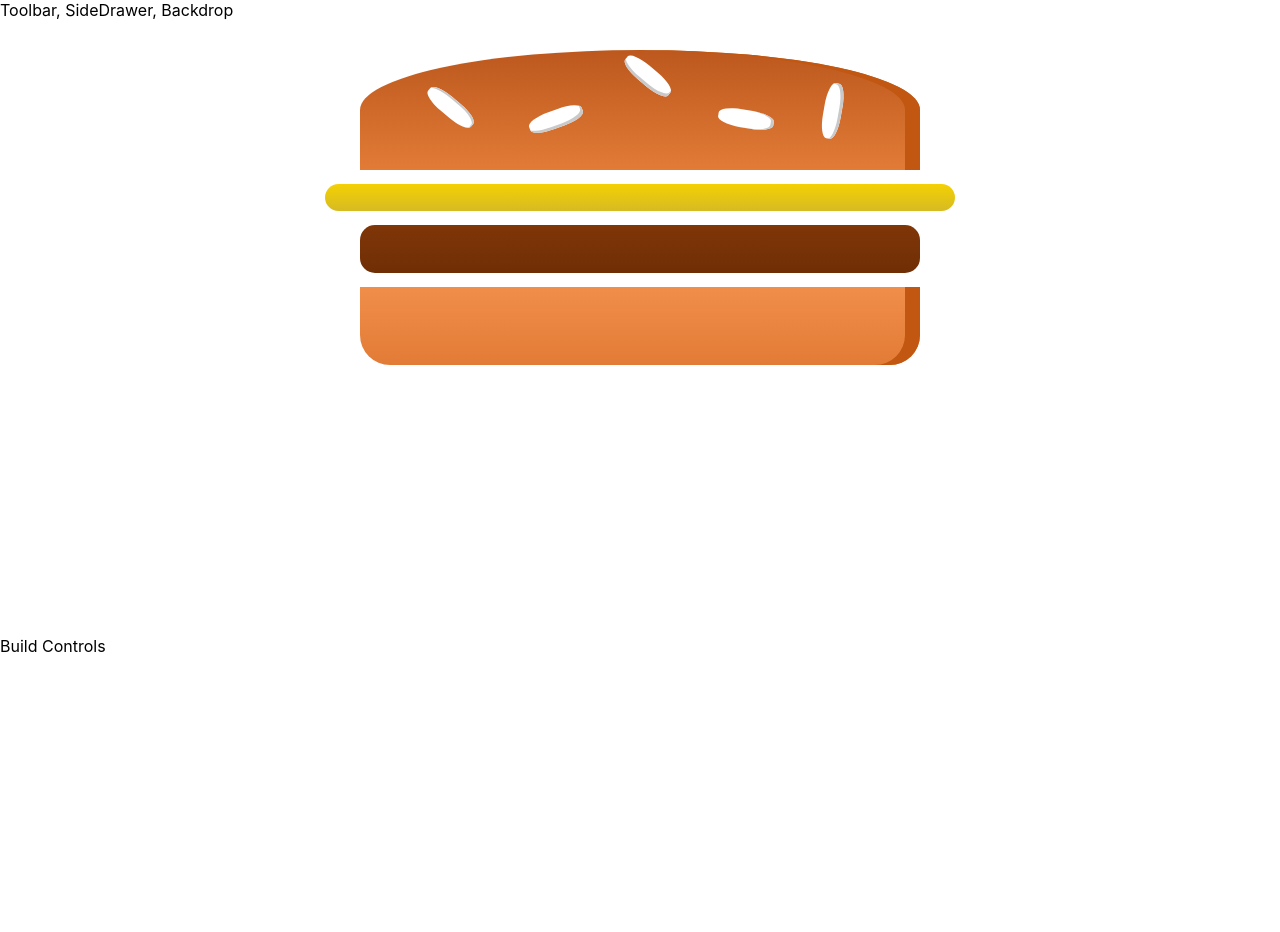
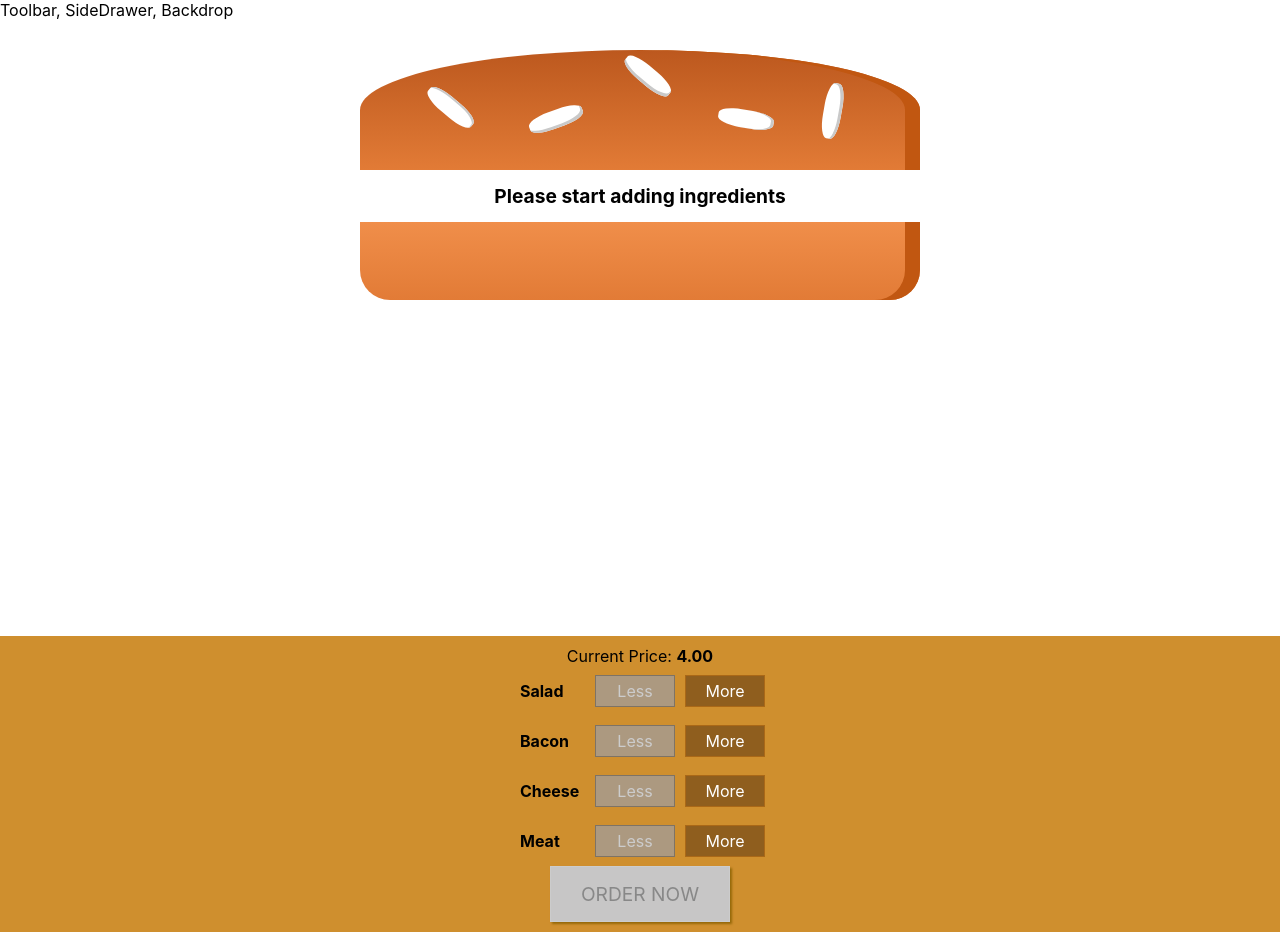
Before and after one commit to leawn/react, a React app in the folder react-projects/burger-builder-project/: page / in a window 1280 px wide. Before the commit the page ends 800 px from the top, so only its background shows below. Built offline with nearby package versions, Linux system fonts and the light colour scheme.

Commit message:
adding components to burger-builder

```diff
--- /dev/null
+++ b/react-projects/burger-builder-project/src/components/Burger/BuildControls/BuildControl/BuildControl.js
@@ -0,0 +1,12 @@
+import React from 'react';
+import {Label, Less, StyledBuildControl, More} from "./StyledBuildControl";
+
+const BuildControl = (props) => (
+    <StyledBuildControl>
+        <Label>{props.label}</Label>
+        <Less onClick={props.removed} disabled={props.disabled}>Less</Less>
+        <More onClick={props.added}>More</More>
+    </StyledBuildControl>
+);
+
+export default BuildControl;
--- /dev/null
+++ b/react-projects/burger-builder-project/src/components/Burger/BuildControls/BuildControl/StyledBuildControl.js
@@ -0,0 +1,55 @@
+import styled from 'styled-components';
+
+export const StyledBuildControl = styled.div`
+  display: flex;
+  justify-content: space-between;
+  align-items: center;
+  margin: 5px 0;
+  button {
+    display: block;
+    font: inherit;
+    padding: 5px;
+    margin: 0 5px;
+    width: 80px;
+    border: 1px solid #aa6817;
+    cursor: pointer;
+    outline: none;
+  };
+  button:disabled {
+    background-color: #ac9980;
+    border: 1px solid #7e7365;
+    color: #ccc;
+    cursor: default;
+  };
+  button:hover:disabled {
+    background-color: #AC9980;
+    color: #ccc;
+    cursor: not-allowed;
+  }
+`;
+
+export const Label = styled.div`
+  padding: 10px;
+  font-weight: bold;
+  width: 80px;
+`;
+
+export const Less = styled.button`
+  background-color: #D39952;
+  color: white;
+  :active,
+  :hover {
+    background-color: #DAA972;
+    color: white;
+  }
+`;
+
+export const More = styled.button`
+  background-color: #8F5E1E;
+  color: white;
+  :active,
+  :hover {
+    background-color: #99703F;
+    color: white;
+  }
+`;
--- /dev/null
+++ b/react-projects/burger-builder-project/src/components/Burger/BuildControls/BuildControls.js
@@ -0,0 +1,28 @@
+import React from 'react';
+import {OrderButton, StyledBuildControls} from "./StyledBuildControls";
+import BuildControl from "./BuildControl/BuildControl";
+
+const controls = [
+    { label: 'Salad', type: 'salad'},
+    { label: 'Bacon', type: 'bacon'},
+    { label: 'Cheese', type: 'cheese'},
+    { label: 'Meat', type: 'meat'}
+];
+
+const BuildControls = (props) => (
+    <StyledBuildControls>
+        <p>Current Price: <strong>{props.price.toFixed(2)}</strong></p>
+        {controls.map(ctrl => (
+            <BuildControl
+                key={ctrl.label}
+                label={ctrl.label}
+                added={() => props.ingredientAdded(ctrl.type)}
+                removed={() => props.ingredientRemoved(ctrl.type)}
+                disabled={props.disabled[ctrl.type]}
+            />
+        ))}
+        <OrderButton disabled={!props.purchasable}>ORDER NOW</OrderButton>
+    </StyledBuildControls>
+);
+
+export default BuildControls;
--- /dev/null
+++ b/react-projects/burger-builder-project/src/components/Burger/BuildControls/StyledBuildControls.js
@@ -0,0 +1,51 @@
+import styled, {keyframes} from 'styled-components';
+
+export const StyledBuildControls = styled.div`
+  width: 100%;
+  background-color: #cf8f2e;
+  display: flex;
+  flex-flow: column;
+  align-items: center;
+  box-shadow: 0 2px 1px #ccc;
+  margin: auto;
+  padding: 10px 0;
+`;
+
+const enable = keyframes`
+    0% {
+        transform: scale(1);
+    }
+    60% {
+        transform: scale(1.1);
+    }
+    100% {
+        transform: scale(1);
+    }
+`
+
+export const OrderButton = styled.button`
+  background-color: #DAD735;
+  outline: none;
+  cursor: pointer;
+  border: 1px solid #966909;
+  color: #966909;
+  font-family: inherit;
+  font-size: 1.2em;
+  padding: 15px 30px;
+  box-shadow: 2px 2px 2px #966909;
+  :hover,
+  :active {
+    background-color: #A0DB41;
+    border: 1px solid #966909;
+    color: #966909;
+  };
+  :disabled {
+    background-color: #C7C6C6;
+    cursor: not-allowed;
+    border: 1px solid #ccc;
+    color: #888888;
+  };
+  :not(:disabled) {
+    animation: ${enable} 0.3s linear;
+  }
+`;
--- a/react-projects/burger-builder-project/src/components/Burger/Burger.js
+++ b/react-projects/burger-builder-project/src/components/Burger/Burger.js
@@ -3,11 +3,23 @@
 import BurgerIngredient from "./BurgerIngredient/BurgerIngredient";
 
 const Burger = (props) => {
+    let transformedIngredients = Object
+        .keys(props.ingredients)
+        .map(igKey => {
+            return [...Array(props.ingredients[igKey])].map((_, i) => {
+                return <BurgerIngredient type={igKey} key={igKey + i} />;
+            });
+        })
+        .reduce((arr, el) => {
+            return arr.concat(el);
+        }, []);
+    if (transformedIngredients.length === 0) {
+        transformedIngredients = <p>Please start adding ingredients</p>
+    }
     return (
         <StyledBurger>
             <BurgerIngredient type='bread-top' />
-            <BurgerIngredient type='cheese' />
-            <BurgerIngredient type='meat' />
+            {transformedIngredients}
             <BurgerIngredient type='bread-bottom' />
         </StyledBurger>
     );
--- a/react-projects/burger-builder-project/src/containers/BurgerBuilder/BurgerBuilder.js
+++ b/react-projects/burger-builder-project/src/containers/BurgerBuilder/BurgerBuilder.js
@@ -2,13 +2,80 @@
 
 import Aux from '../../hoc/Aux';
 import Burger from "../../components/Burger/Burger";
+import BuildControls from "../../components/Burger/BuildControls/BuildControls";
+
+const INGREDIENT_PRICES = {
+    salad: 0.5,
+    cheese: 0.5,
+    meat: 1.4,
+    bacon: 0.7
+}
 
 class BurgerBuilder extends Component {
+    state = {
+        ingredients: {
+            salad: 0,
+            bacon: 0,
+            cheese: 0,
+            meat: 0
+        },
+        totalPrice: 4,
+        purchasable: false
+    }
+
+    updatePurchaseState (ingredients) {
+        const sum = Object
+            .keys(ingredients)
+            .map(igKey => {
+                return ingredients[igKey];
+            })
+            .reduce((sum, el) => {
+                return sum + el;
+            }, 0);
+        this.setState({purchasable: sum > 0});
+    }
+
+    addIngredientHandler = (type) => {
+        const updatedIngredients = {
+            ...this.state.ingredients
+        };
+        updatedIngredients[type] = this.state.ingredients[type] + 1;
+        const updatedPrice = this.state.totalPrice + INGREDIENT_PRICES[type];
+        this.setState({totalPrice: updatedPrice, ingredients: updatedIngredients});
+        this.updatePurchaseState(updatedIngredients);
+    }
+
+    removeIngredientHandler = (type) => {
+        if (this.state.ingredients[type] <= 0) {
+            return;
+        }
+        const updatedIngredients = {
+            ...this.state.ingredients
+        };
+        updatedIngredients[type] = this.state.ingredients[type] - 1;
+        const updatedPrice = this.state.totalPrice - INGREDIENT_PRICES[type];
+        this.setState({totalPrice: updatedPrice, ingredients: updatedIngredients});
+        this.updatePurchaseState(updatedIngredients);
+    }
+
+
     render() {
+        const disabledInfo = {
+            ...this.state.ingredients
+        };
+        for (let key in disabledInfo) {
+            disabledInfo[key] = disabledInfo[key] <= 0;
+        }
         return (
             <Aux>
-                <Burger />
-                <div>Build Controls</div>
+                <Burger ingredients={this.state.ingredients}/>
+                <BuildControls
+                    ingredientAdded={this.addIngredientHandler}
+                    ingredientRemoved={this.removeIngredientHandler}
+                    disabled={disabledInfo}
+                    purchasable={this.state.purchasable}
+                    price={this.state.totalPrice}
+                />
             </Aux>
         );
     }
```
Also changed, not shown: 1 other file (tests, documents, lock files or other folders).
